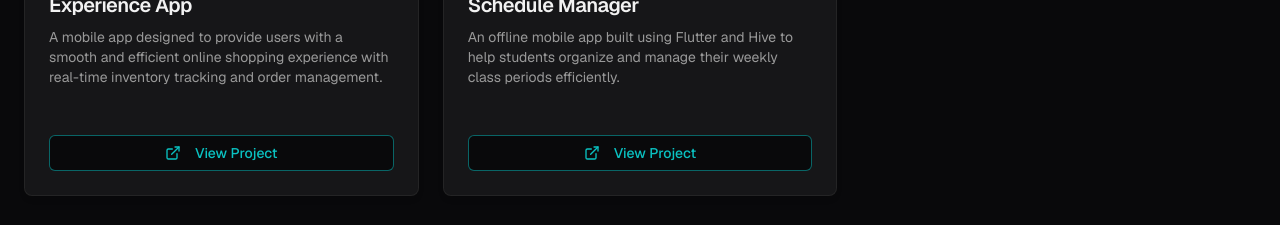
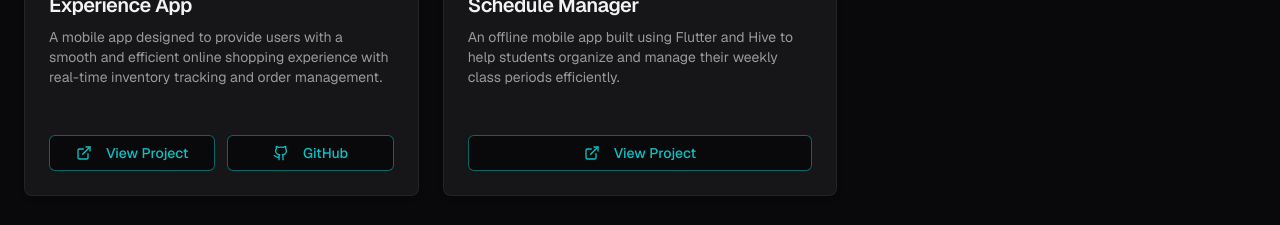
Before and after one commit to Pugal-M/Pugal, a Next.js app: page / in a window 1280 px wide. Shown: the part 3180-3405 px from the top of the page. Built offline with nearby package versions, Linux system fonts and the light colour scheme.

Commit message:
updated projects and certificates

```diff
--- a/src/components/projects-section.tsx
+++ b/src/components/projects-section.tsx
@@ -85,7 +85,7 @@ export const projects = [
       "/image/shopApp/8.png",
       "/image/shopApp/9.png",
     ],
-    githubUrl: "#", // Placeholder
+    githubUrl: "https://github.com/Pugal-M/E-Commerce-Shopping-App", // Placeholder
     longDescription: "VVShop is a modern mobile application tailored to redefine the shopping experience. It addresses common challenges faced by users in online shopping such as poor navigation, delayed updates, and limited product tracking. The app enables users to browse products by category, add items to a cart, check real-time stock availability, and place secure orders. With a visually appealing interface and intuitive design, VVShop ensures a streamlined shopping journey. The app supports order tracking, push notifications for deals, and detailed product information – making shopping faster, smarter, and more enjoyable.",
     technologies: ["Flutter", "Dart", "Firebase", "Provider"],
     dataAiHint: "shopping ecommerce retail app",
```
